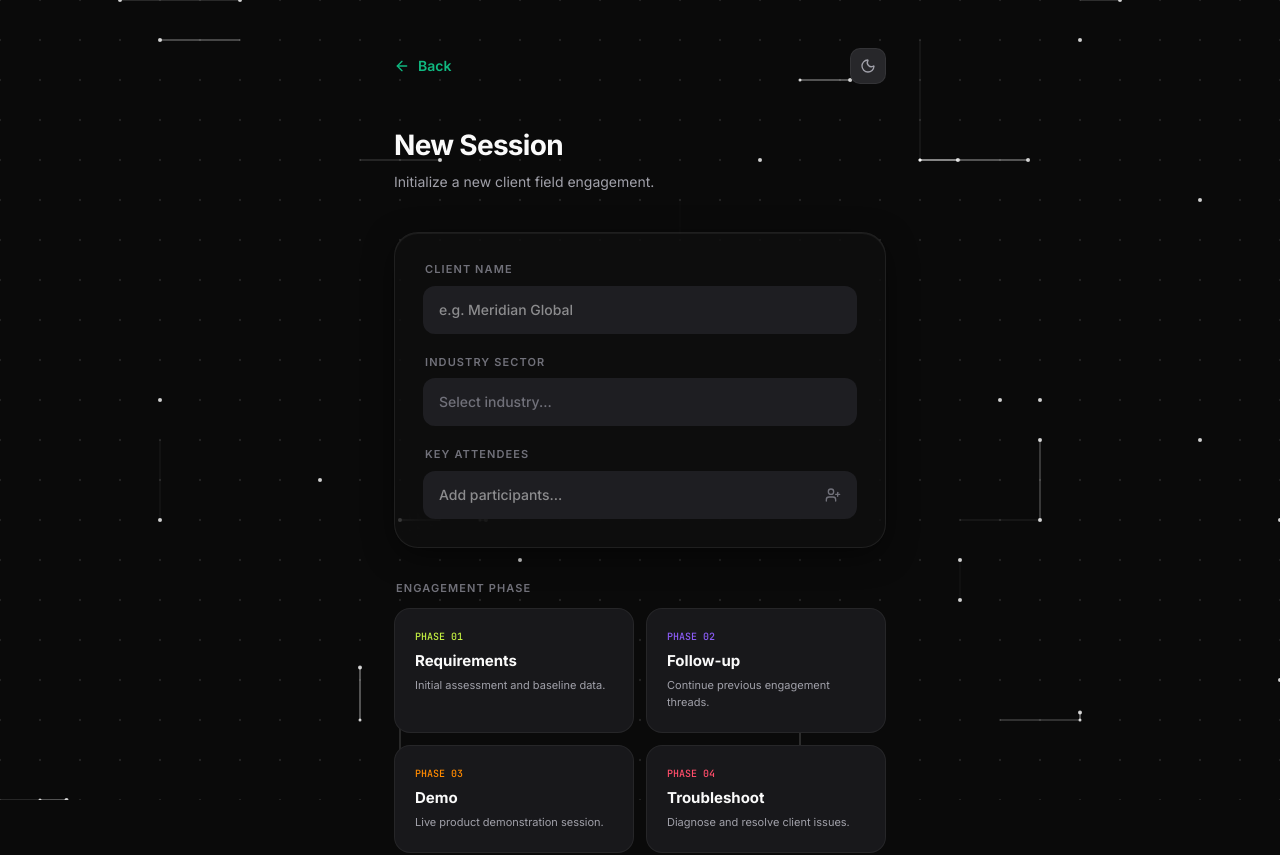
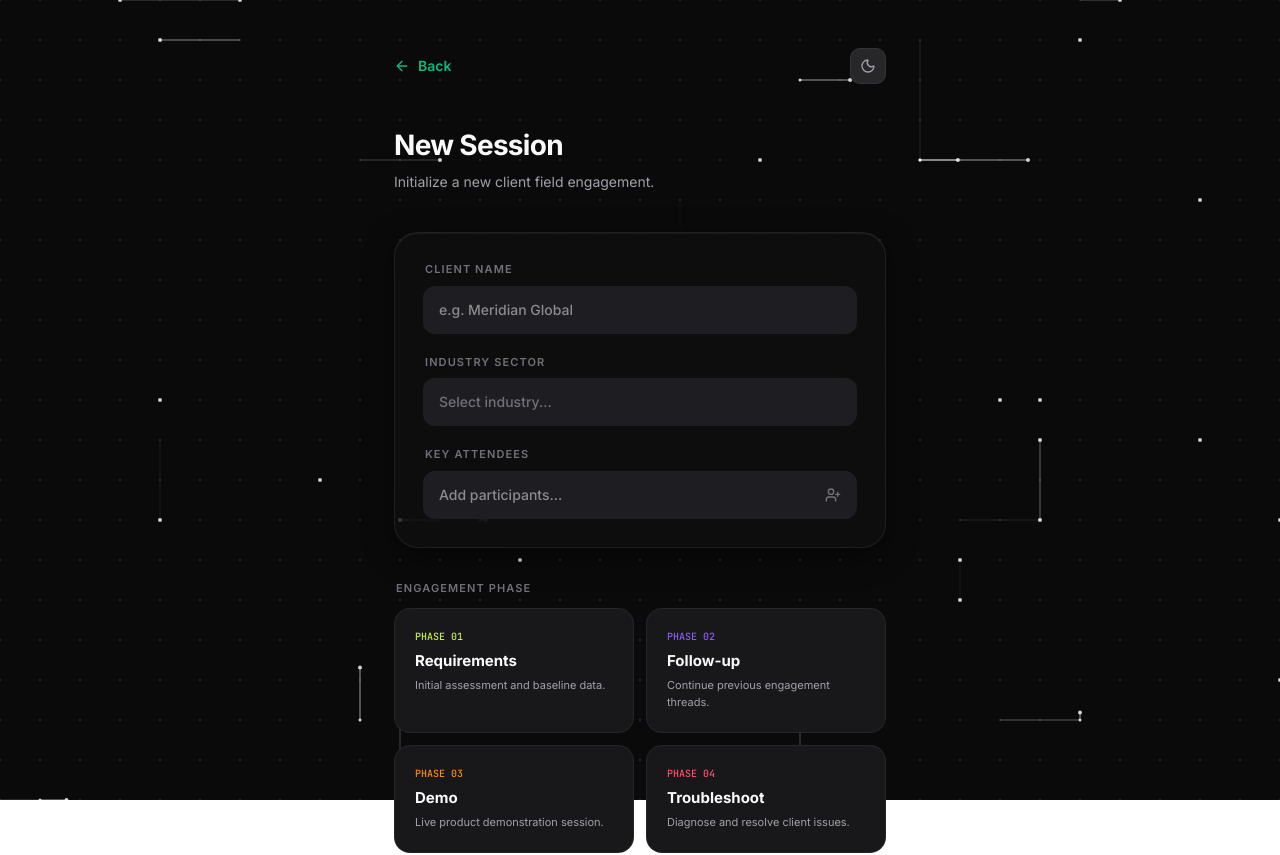
Before and after one commit to tomatogoesrotten/TouchGrass, a React (Vite) app in the folder app/: page /setup in a window 1280 px wide. Shown: the top 855 px of the page. Built offline with nearby package versions, Linux system fonts and the light colour scheme.

Commit message:
Refactor layout and styling for improved transparency and z-index management across components: Update body background colors to transparent, enhance AnimatedBackground rendering, and adjust z-index for Dashboard, Session, and Setup components.

```diff
--- a/app/src/components/ui/AnimatedBackground.tsx
+++ b/app/src/components/ui/AnimatedBackground.tsx
@@ -81,9 +81,11 @@ export function AnimatedBackground() {
     }
 
     const render = () => {
-      ctx.clearRect(0, 0, width, height)
+      // Fill canvas with the background color so body can be transparent
+      ctx.fillStyle = isDark ? '#0a0a0a' : '#f5f5f7'
+      ctx.fillRect(0, 0, width, height)
 
-      const dotColor = isDark ? 'rgba(255, 255, 255, 0.1)' : 'rgba(0, 0, 0, 0.08)'
+      const dotColor = isDark ? 'rgba(255, 255, 255, 0.12)' : 'rgba(0, 0, 0, 0.08)'
       const activeDotColor = isDark ? 'rgba(255, 255, 255, 0.8)' : 'rgba(0, 0, 0, 0.6)'
       const trailColorFunc = (alpha: number) => isDark ? `rgba(255, 255, 255, ${alpha})` : `rgba(0, 0, 0, ${alpha})`
 
@@ -189,7 +191,8 @@ export function AnimatedBackground() {
   return (
     <canvas
       ref={canvasRef}
-      className="fixed inset-0 pointer-events-none z-[-1]"
+      className="fixed inset-0 pointer-events-none"
+      style={{ zIndex: 0 }}
     />
   )
 }
--- a/app/src/index.css
+++ b/app/src/index.css
@@ -59,22 +59,26 @@
 body {
   font-family: var(--font-body);
   min-height: 100vh;
-  transition: background-color 0.3s ease, color 0.3s ease;
   -webkit-font-smoothing: antialiased;
   -moz-osx-font-smoothing: grayscale;
   margin: 0;
 }
 
+#root {
+  position: relative;
+  z-index: 1;
+}
+
 /* ── Dark Mode Background ── */
 .dark body,
 body.dark-mesh {
-  background-color: var(--color-bg-dark);
+  background-color: transparent;
   color: var(--color-text-dark);
 }
 
 /* ── Light Mode Background ── */
 body.light-mesh {
-  background-color: var(--color-bg-light);
+  background-color: transparent;
   color: var(--color-text-light);
 }
 
--- a/app/src/screens/Dashboard.tsx
+++ b/app/src/screens/Dashboard.tsx
@@ -34,7 +34,7 @@ export function Dashboard() {
   const border = isDark ? 'rgba(255,255,255,0.06)' : 'rgba(0,0,0,0.06)'
 
   return (
-    <div className="min-h-screen">
+    <div className="min-h-screen relative" style={{ zIndex: 1 }}>
       {/* Top Navigation Bar */}
       <header
         className="sticky top-0 z-50 backdrop-blur-[20px]"
--- a/app/src/screens/Session.tsx
+++ b/app/src/screens/Session.tsx
@@ -37,7 +37,7 @@ export function Session() {
   const s = String(recSeconds % 60).padStart(2, '0')
 
   return (
-    <div className="min-h-screen flex flex-col">
+    <div className="min-h-screen flex flex-col relative" style={{ zIndex: 1 }}>
       {/* Header */}
       <header
         className="sticky top-0 z-50 backdrop-blur-[20px]"
--- a/app/src/screens/Setup.tsx
+++ b/app/src/screens/Setup.tsx
@@ -49,7 +49,7 @@ export function Setup() {
   }
 
   return (
-    <main className="max-w-[540px] mx-auto px-6 pt-12 pb-24">
+    <main className="max-w-[540px] mx-auto px-6 pt-12 pb-24 relative" style={{ zIndex: 1 }}>
       {/* Nav */}
       <header className="flex justify-between items-center mb-10">
         <button
```
